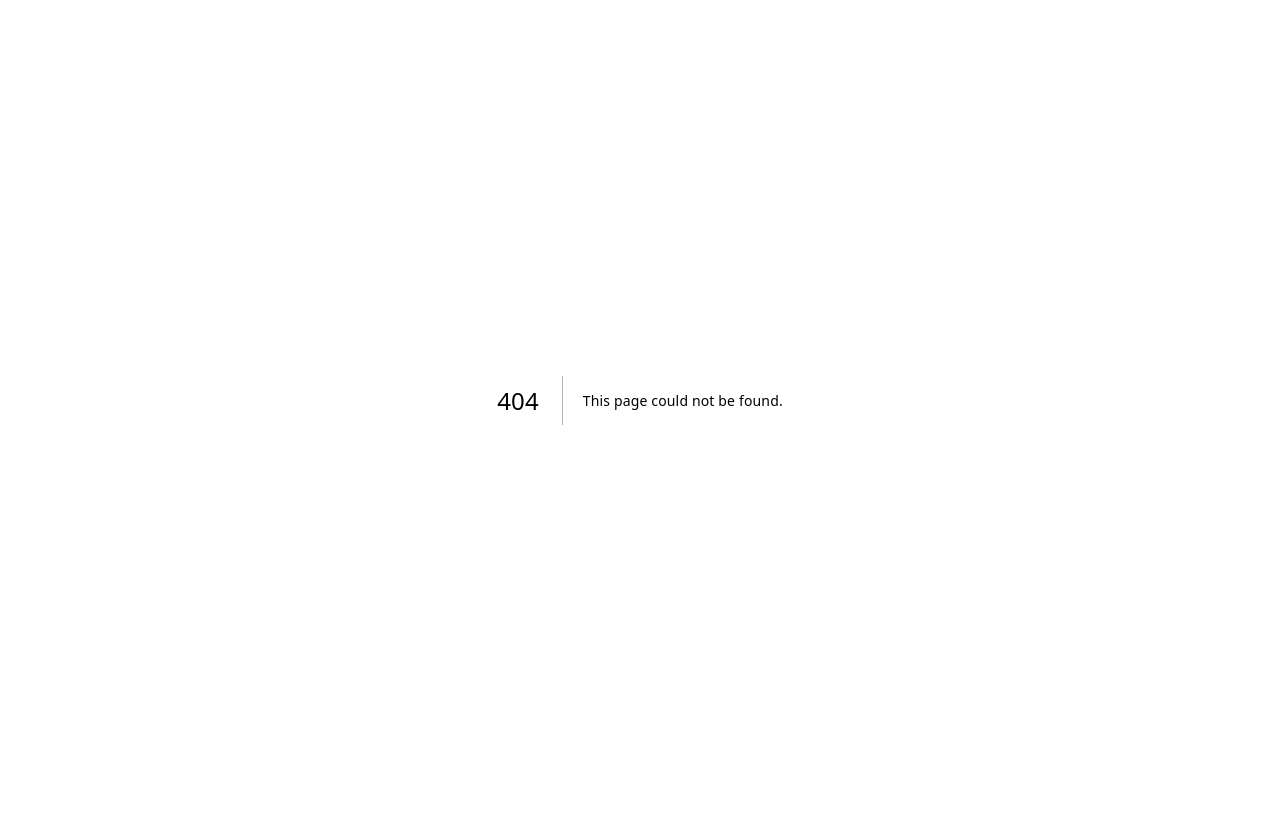
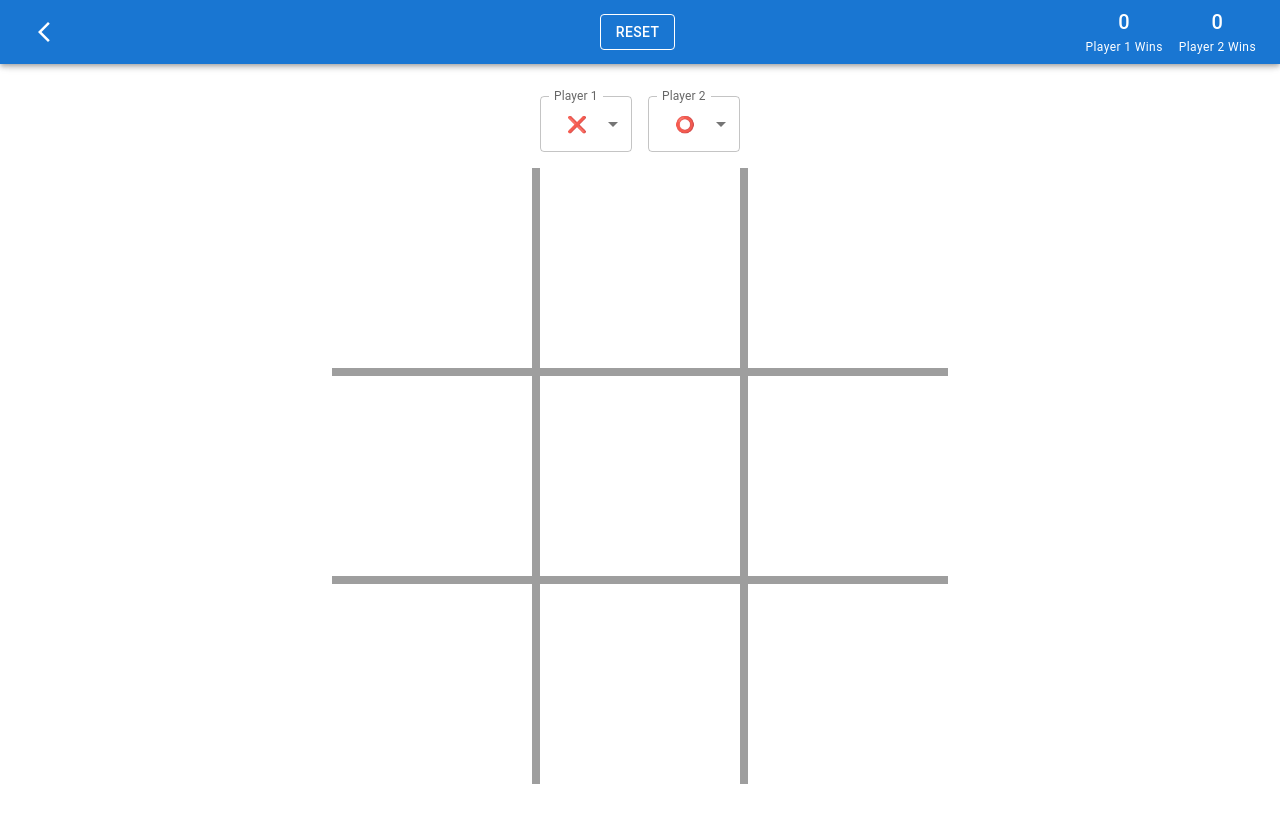
Before and after one commit to mailauki/tic-tac-toe-v2, a Next.js app: page /2_player in a window 1280 px wide. Before the commit this address had no page. Shown: the top 822 px of the page. Before the commit the page ends 800 px from the top, so only its background shows below. Built offline with nearby package versions, Linux system fonts and the light colour scheme.

Commit message:
Add 2 player page

```diff
--- /dev/null
+++ b/app/2_player/page.js
@@ -0,0 +1,11 @@
+import styles from '../page.module.css'
+
+import Game from '../utils/game'
+
+export default function Player1Game() {
+  return (
+    <main className={styles.main}>
+      <Game />
+    </main>
+  )
+}
--- a/app/page.js
+++ b/app/page.js
@@ -28,7 +28,6 @@ export default function Home() {
             size='large'
             component={Link}
             href='/2_player'
-            disabled
           >
             2 Players
           </Button>
```
